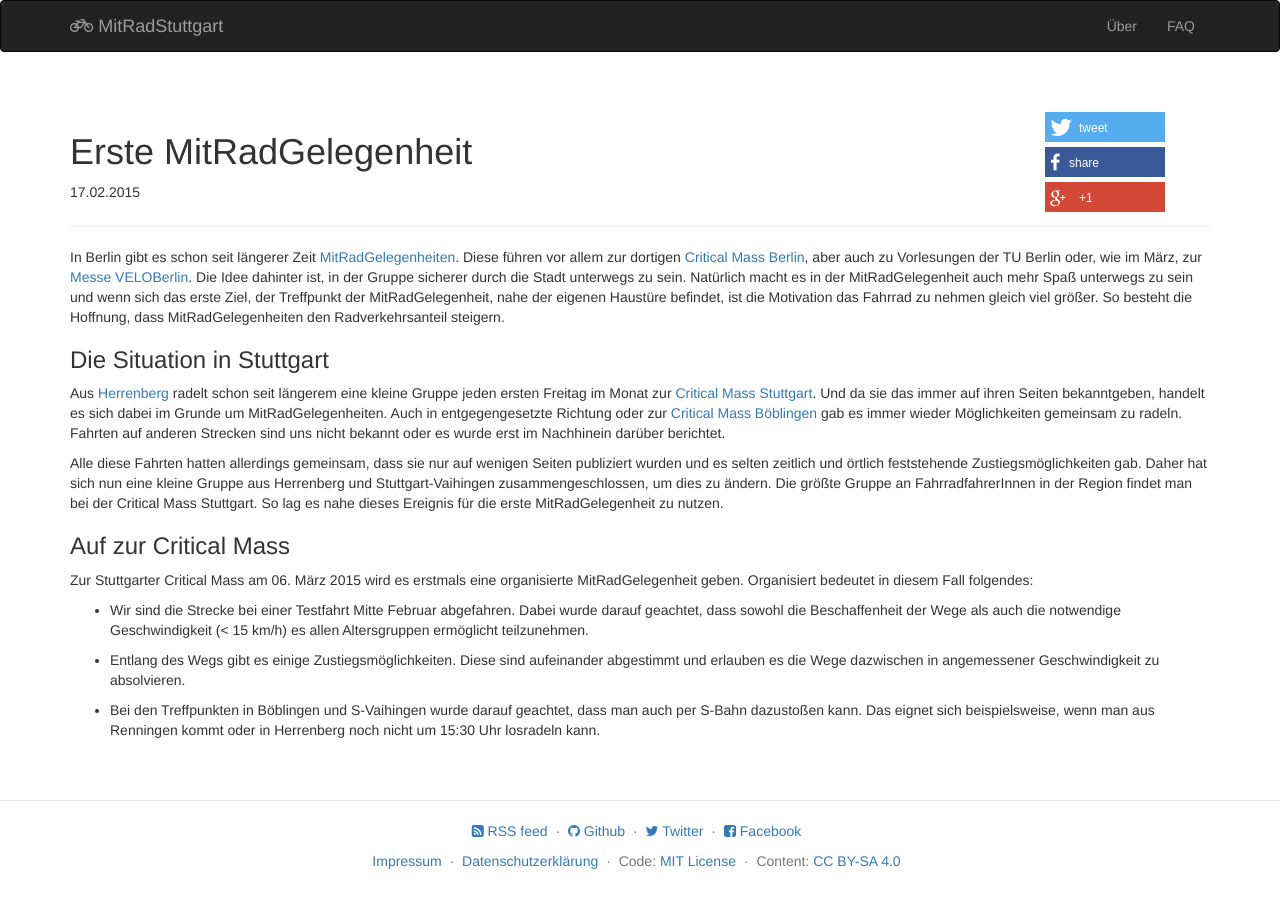
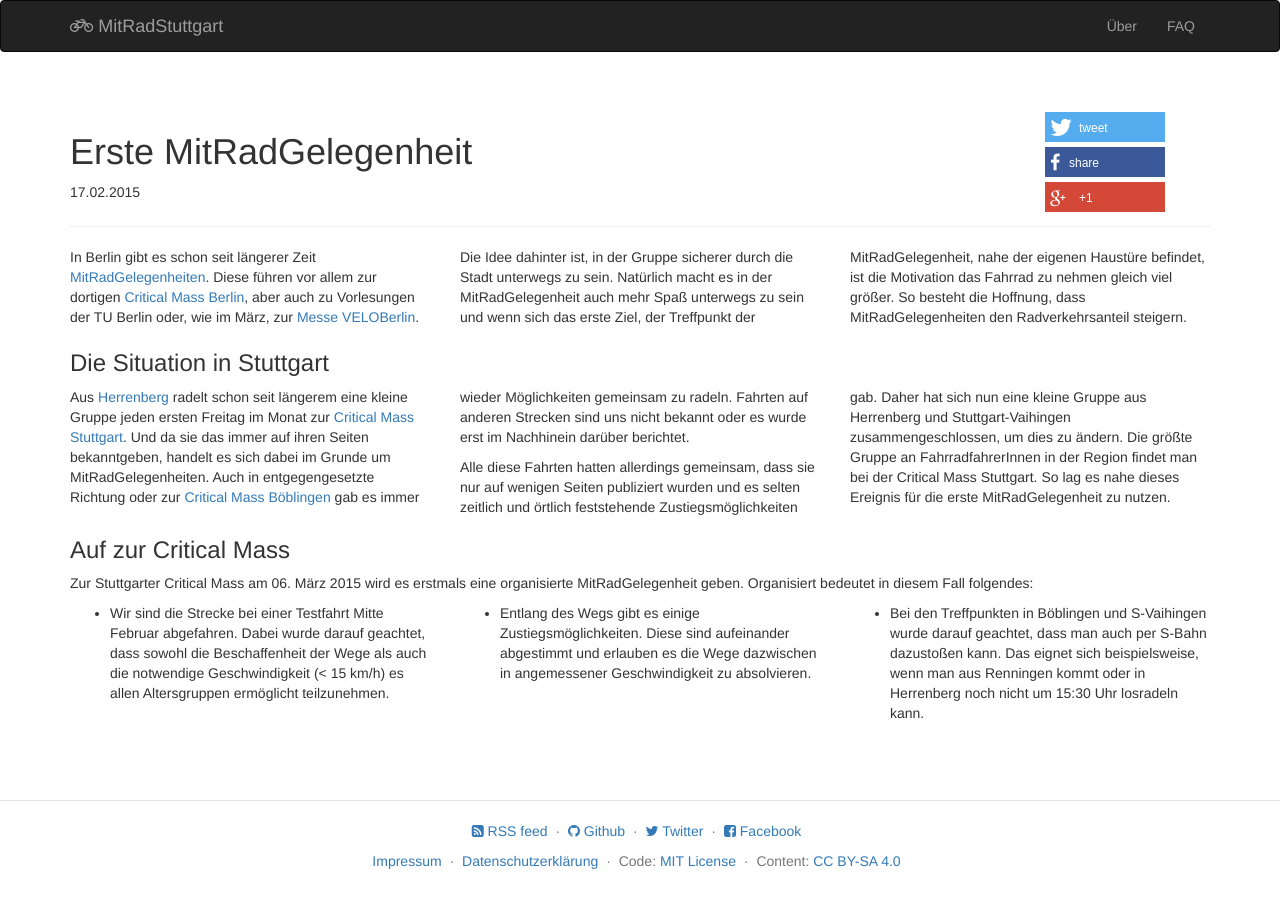
Before and after one commit to mitradstuttgart/mitradstuttgart.github.io, a Jekyll site: the page built from _posts/blog/2015-02-17-erste-mitradgelegenheit.markdown, in a window 1280 px wide. Built offline with Jekyll 4.4.1, drawn with Linux system fonts in a browser that asks for light colours; comment, search, counter and statistics services are not loaded.

Commit message:
Added columns where suitable

```diff
--- a/_posts/blog/2015-02-17-erste-mitradgelegenheit.markdown
+++ b/_posts/blog/2015-02-17-erste-mitradgelegenheit.markdown
@@ -6,23 +6,35 @@ categories: blog
 redirect_from: "/critical-mass/2015/02/17/erste-mitradgelegenheit.html"
 ---
 
+<div class="text-columns" markdown='1'>
 In Berlin gibt es schon seit längerer Zeit [MitRadGelegenheiten][MitradgelegenheitOrg]{:target="_blank"}.  Diese führen vor allem zur dortigen [Critical Mass Berlin][CM-Berlin]{:target="_blank"}, aber auch zu Vorlesungen der TU Berlin oder, wie im März, zur [Messe VELOBerlin][MRG-VeloBerlin]{:target="_blank"}.  Die Idee dahinter ist, in der Gruppe sicherer durch die Stadt unterwegs zu sein.  Natürlich macht es in der MitRadGelegenheit auch mehr Spaß unterwegs zu sein und wenn sich das erste Ziel, der Treffpunkt der MitRadGelegenheit, nahe der eigenen Haustüre befindet, ist die Motivation das Fahrrad zu nehmen gleich viel größer.  So besteht die Hoffnung, dass MitRadGelegenheiten den Radverkehrsanteil steigern.
+</div>
 
 ### Die Situation in Stuttgart
 
+<div class="text-columns" markdown='1'>
 Aus [Herrenberg][CM-Herrenberg]{:target="_blank"} radelt schon seit längerem eine kleine Gruppe jeden ersten Freitag im Monat zur [Critical Mass Stuttgart][CM-Stuttgart]{:target="_blank"}.  Und da sie das immer auf ihren Seiten bekanntgeben, handelt es sich dabei im Grunde um MitRadGelegenheiten.  Auch in entgegengesetzte Richtung oder zur [Critical Mass Böblingen][CM-Böblingen]{:target="_blank"} gab es immer wieder Möglichkeiten gemeinsam zu radeln.  Fahrten auf anderen Strecken sind uns nicht bekannt oder es wurde erst im Nachhinein darüber berichtet.
 
 Alle diese Fahrten hatten allerdings gemeinsam, dass sie nur auf wenigen Seiten publiziert wurden und es selten zeitlich und örtlich feststehende Zustiegsmöglichkeiten gab.  Daher hat sich nun eine kleine Gruppe aus Herrenberg und Stuttgart-Vaihingen zusammengeschlossen, um dies zu ändern.  Die größte Gruppe an FahrradfahrerInnen in der Region findet man bei der Critical Mass Stuttgart.  So lag es nahe dieses Ereignis für die erste MitRadGelegenheit zu nutzen.
+</div>
 
 ### Auf zur Critical Mass
 
 Zur Stuttgarter Critical Mass am 06.&nbsp;März 2015 wird es erstmals eine organisierte MitRadGelegenheit geben.  Organisiert bedeutet in diesem Fall folgendes:
 
-* Wir sind die Strecke bei einer Testfahrt Mitte Februar abgefahren.  Dabei wurde darauf geachtet, dass sowohl die Beschaffenheit der Wege als auch die notwendige Geschwindigkeit (< 15 km/h) es allen Altersgruppen ermöglicht teilzunehmen.
+<div class="row">
+<div class="col-xs-12 col-md-4" markdown='1'>
+* Wir sind die Strecke bei einer Testfahrt Mitte Februar abgefahren.  Dabei wurde darauf geachtet, dass sowohl die Beschaffenheit der Wege als auch die notwendige Geschwindigkeit (<&nbsp;15&nbsp;km/h) es allen Altersgruppen ermöglicht teilzunehmen.
+</div>
 
+<div class="col-xs-12 col-md-4" markdown='1'>
 * Entlang des Wegs gibt es einige Zustiegsmöglichkeiten.  Diese sind aufeinander abgestimmt und erlauben es die Wege dazwischen in angemessener Geschwindigkeit zu absolvieren.
+</div>
 
+<div class="col-xs-12 col-md-4" markdown='1'>
 * Bei den Treffpunkten in Böblingen und S-Vaihingen wurde darauf geachtet, dass man auch per S-Bahn dazustoßen kann.  Das eignet sich beispielsweise, wenn man aus Renningen kommt oder in Herrenberg noch nicht um 15:30 Uhr losradeln kann.
+</div>
+</div>
 
 
 
--- a/_posts/mrg/2015-03-08-fukushima-jahrestag.markdown
+++ b/_posts/mrg/2015-03-08-fukushima-jahrestag.markdown
@@ -6,6 +6,7 @@ categories: mitradgelegenheit
 facebook-event: https://www.facebook.com/events/912770682101139/
 ---
 
+<div class="text-columns" markdown='1'>
 Anlässlich des 4.&nbsp;Fukushima-Jahrestags findet am 08.&nbsp;März 2015 eine [Demostration in Neckarwestheim][Demo-Neckarwestheim]{:target="_blank"} ([Programm][Demo-Neckarwestheim-Programm]{:target="_blank"}) statt.
 
 MitRadStuttgart unterstützt diese Demonstration durch eine MitRadGelegenheit von Stuttgart über Ludwigsburg und Bietigheim-Bissingen nach Kirchheim am Neckar.  Am dortigen Bahnhof findet die Auftaktveranstaltung statt.
@@ -13,6 +14,7 @@ MitRadStuttgart unterstützt diese Demonstration durch eine MitRadGelegenheit vo
 Entlang der MitRadGelegenheit gibt es zahlreiche Möglichkeiten per S-Bahn oder Regionalbahn/-express dazuzustoßen.  Die Angaben zu den Zugankunftszeiten sind ohne Gewähr.  Für weitere Verbindungen kann die [Website des Verkehrs- und Tarifverbunds Stuttgart (VVS)][VVS]{:target="_blank"} oder die [Reiseauskunft der Deutschen Bahn][Bahn-Reiseauskunft]{:target="_blank"} genutzt werden.
 
 Laut Plan werden wir pünktlich zum Beginn um 12:30&nbsp;Uhr eintreffen.  Der Zeitbedarf der Streckenabschnitte ist für eine Durchschnittsgeschwindigkeit von 13&nbsp;km/h (bei Steigungen 10&nbsp;km/h) gerechnet.  Es sollte also allen Alters- und Fitnessgruppen möglich sein, an der MitRadGelegenheit teilzunehmen.  Die Begrüßung findet um 13:00&nbsp;Uhr statt, wir haben also einen entsprechenden Puffer, falls es unterwegs zu Verzögerungen kommt.
+</div>
 
 
 ### Zustiegsmöglichkeiten
```
Also changed, not shown: _posts/mrg/2015-03-06-cm-stuttgart.markdown (+9 -1 lines).
